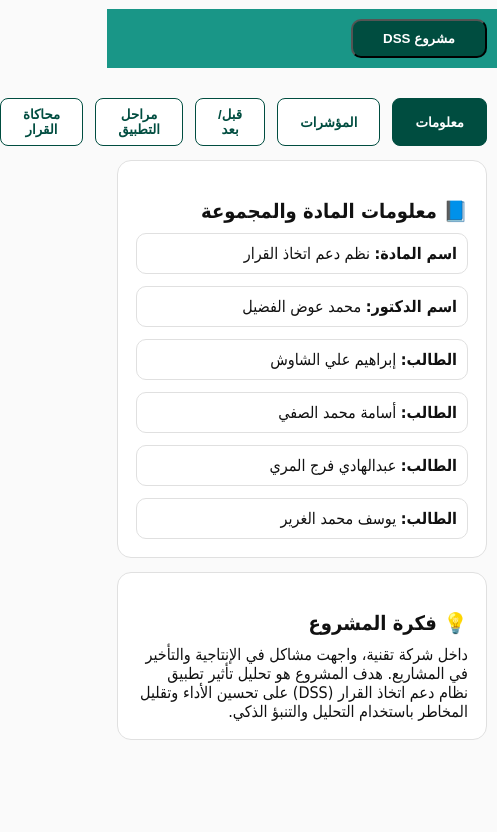
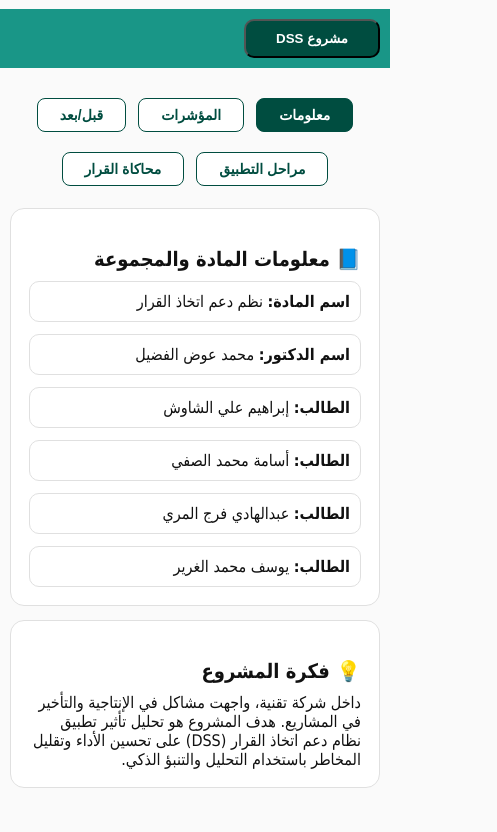
Before and after one commit to ibrahim156299/dss, a plain HTML site: page index.html in a window 390 px wide. Shown: the part 86-918 px from the top of the page, 497 px wide, since content can reach past the window. Before the commit the page ends 870 px from the top, so only its background shows below. Drawn offline with Linux system fonts and the light colour scheme.

Commit message:
dss
Add mobile styles for inner tabs and tab items.

```diff
--- a/index.html
+++ b/index.html
@@ -6,6 +6,20 @@
 <title>مشروع DSS</title>
 
 <style>
+  /* تحسين شكل الأزرار في الجوال */
+@media (max-width: 600px) {
+  .inner-tabs {
+    flex-wrap: wrap;
+    justify-content: center;
+  }
+
+  .inner-tab {
+    padding: 8px 14px;
+    font-size: 14px;
+    margin-bottom: 8px;
+  }
+}
+
 :root{
   --uni-green:#004D40;
   --uni-green-2:#199687;
```
